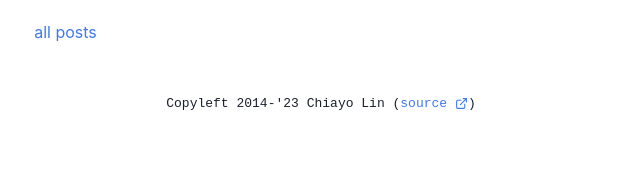
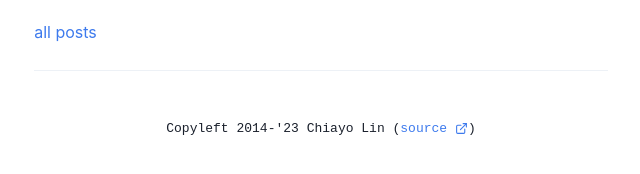
Before and after one commit to chiayolin/chiayolin.org, a Next.js app: page / in a window 1280 px wide. Shown: the part 872-1046 px from the top of the page, without its empty margins (319-959 px from the left). Built offline with nearby package versions, Linux system fonts and the light colour scheme.

Commit message:
polish layout

```diff
--- a/src/components/footer.tsx
+++ b/src/components/footer.tsx
@@ -1,11 +1,14 @@
 import Balancer from 'react-wrap-balancer';
-import { Center, Text, Link } from "@chakra-ui/react";
+import { Box, Center, Text, Link } from "@chakra-ui/react";
 import { ExternalLinkIcon } from "@chakra-ui/icons";
+import { Hr } from './prose';
 
 
 export default function Footer() {
   return (
-    <Center mx='2' my='12'>
+    <Box mt='6' mb='12'>
+      <Hr w='100%' mb='12' />
+      <Center>
         <Balancer>
           <Text
             textAlign='center'
@@ -22,5 +25,6 @@ export default function Footer() {
           </Text>
         </Balancer>
       </Center>
+    </Box>
   );
 }
--- a/src/components/layout.tsx
+++ b/src/components/layout.tsx
@@ -4,6 +4,7 @@ import { Box, Container, } from '@chakra-ui/react';
 import Navbar from '@/components/navbar';
 import Footer from '@/components/footer';
 import Head from 'next/head';
+import { Hr } from './prose';
 
 //interface Props {
 //  // children prop has to be explicitly typed, since implicit children has been
@@ -27,13 +28,13 @@ const Layout: FC<PropsWithChildren> = ({ children }) => {
       </Head>
       <Box>
         <Navbar />
-        <Box>
-          <Container>
-            {/*<Dashboard />*/}
-            {children}
-          </Container>
-        </Box>
-        <Footer />
+        <Container>
+          {/*<Dashboard />*/}
+          {children}
+        </Container>
+        <Container>
+          <Footer />
+        </Container>
       </Box>
     </>
   );
--- a/src/components/mdx-components.tsx
+++ b/src/components/mdx-components.tsx
@@ -5,6 +5,7 @@ import {
   ListItem,
   OrderedList,
   Link,
+  Image,
 } from '@chakra-ui/react';
 
 import {
@@ -36,10 +37,12 @@ const Components: MDXComponents = {
   h5: (props) => <Heading size='sm'  {...headingStyle} {...props} />,
   h6: (props) => <Heading size='xs'  {...headingStyle} {...props} />,
   hr: (props) => <Hr {...props} />,
+  img: (props) => <Image borderRadius='lg' {...props} />,
   ol: (props) => <OrderedList {...listStyle} {...props} />,
   p:  (props) => <Paragraph {...props} />,
   ul: (props) => <UnorderedList {...listStyle} {...props} />,
   li: (props) => <ListItem ml='2' {...props} />,
+
 }
 
 export default Components;
```
Lines whose indentation alone changed are shown as unchanged.
